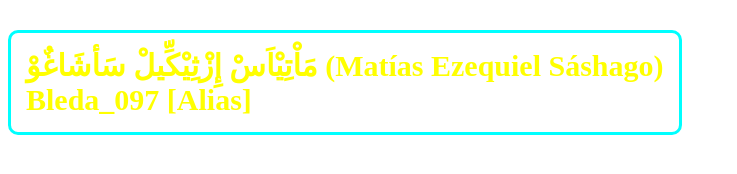
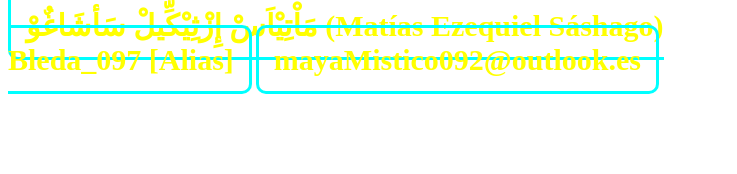
Before and after one commit to jaguarRubio/Lado_cliente, a plain HTML site: page contacto.html in a window 1280 px wide. Shown: the whole page, without its empty margins (0-737 px from the left). Drawn offline with Linux system fonts and the light colour scheme.

Commit message:
añadido: correo electrónico en contacto. ocultado: página de facebook

```diff
--- a/contacto.html
+++ b/contacto.html
@@ -7,7 +7,7 @@
     <title>contacto</title>
     <style>html{background-color: white;}
     img{width: 300px;}
-    p{color: yellow; font-weight: bolder; border-radius: 10px; border: 3px solid cyan; padding: 15px; max-width: max-content; font-size:30px;}
+    p{color: yellow; font-weight: bolder; border-radius: 10px; border: 3px solid cyan; padding: 15px; max-width: max-content; font-size:30px; display:inline;}
     </style>
 </head>
     <body>
@@ -15,6 +15,7 @@
     <article>
         <div class="container-fluid">
                     <p>مَاْتِيْاَسْ إِزْثِيْكِّيلْ سَأشَاغٌوْ (Matías Ezequiel Sáshago)<br>Bleda_097 [Alias]</p>
+                    <p>mayaMistico092@outlook.es</p>
             </div>
     </article>
 
```
Also changed, not shown: index.html (+1 -1 lines).
